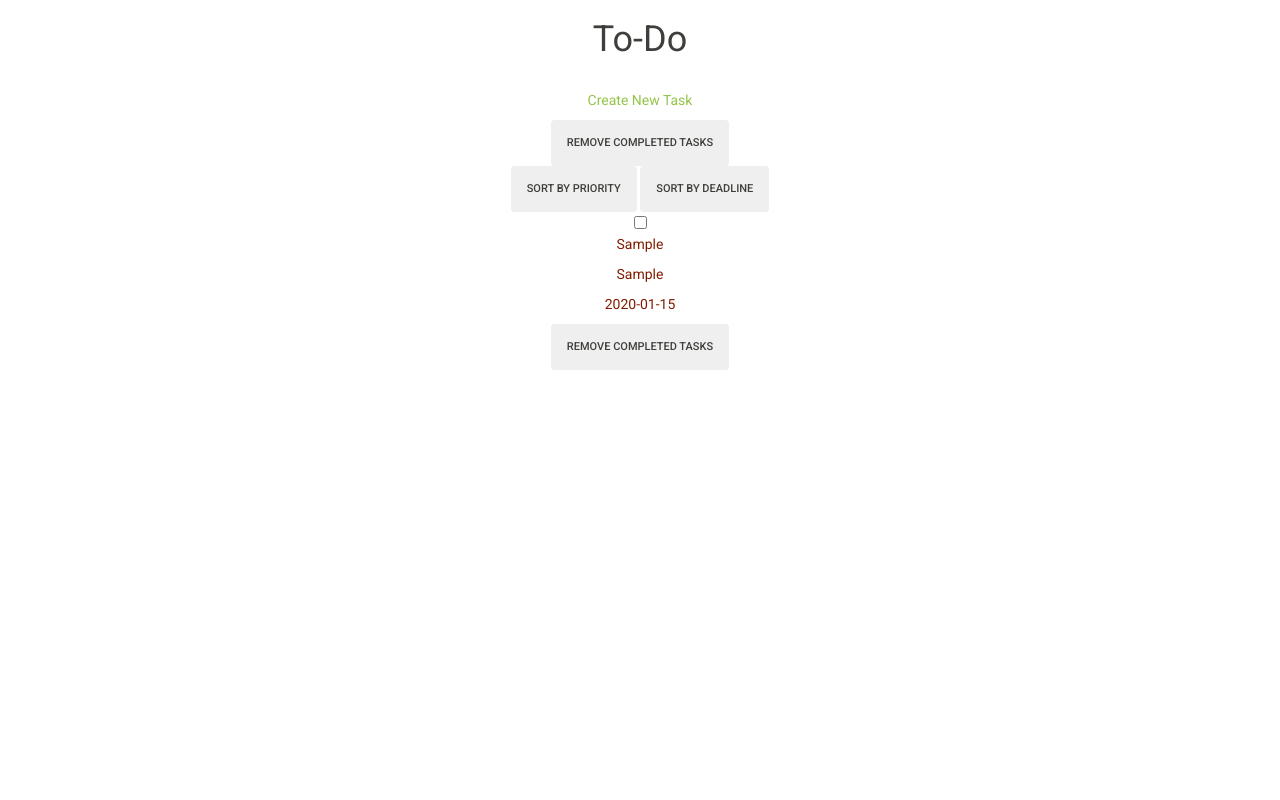
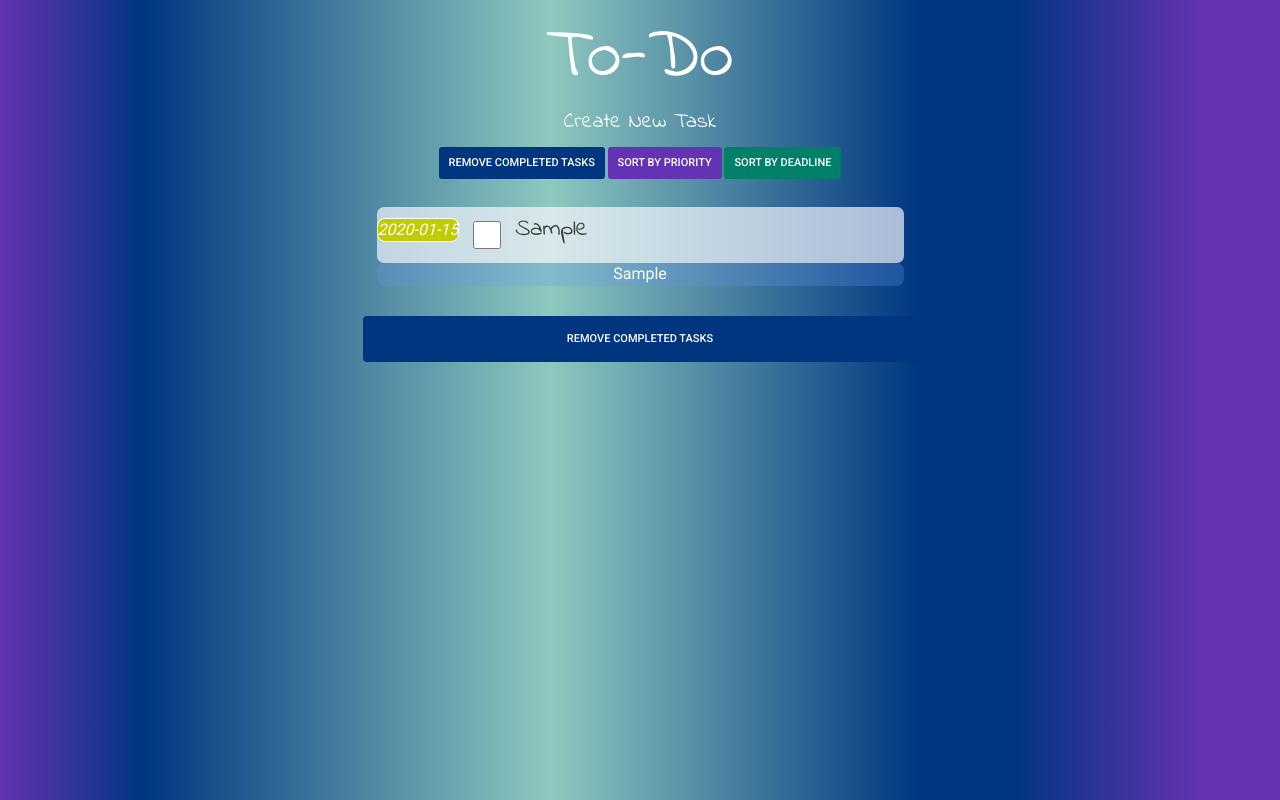
Before and after one commit to ri-ca4/localToDo, a plain HTML site: page index.html in a window 1280 px wide. Both pictures are taken after typing "Sample", "Sample", "2020-01-15" into the empty fields and a click on the input "Add Task". Drawn offline with Linux system fonts and the light colour scheme; files whose address does not match are found by name; a web font is replaced by a local one.

Commit message:
changes to layout, finished style, touch up script, testing

```diff
--- a/CSS/main.css
+++ b/CSS/main.css
@@ -1,19 +1,116 @@
+body {
+    background: rgb(100,51,179);
+    background: linear-gradient(90deg, rgba(100,51,179,1) 0%, rgba(0,53,128,1) 11%, rgba(142,200,190,1) 43%, rgba(0,53,128,1) 72%, rgba(0,53,128,1) 79%, rgba(100,51,179,1) 94%);
+}
+
+h1, .taskItem, #showForm, #paraHide, a {
+    font-family: 'Indie Flower', cursive;
+}
+
+a, label {
+    font-size: 1.5em;
+    color: #ffffff;
+}
+
+h1 {
+    font-size: 5em;
+    color: #ffffff;
+}
+
 .priority1 {
-    color: green;
+    background-color: #808080;
+    color: #ffffff;
 }
 
 .priority2 {
-    color: rgb(128, 128, 0);
+    background-color: #008b8b;
+    color: #ffffff;
 }
 
 .priority3 {
-    color: rgb(217, 231, 15);
+    background-color: #bfcd00;
+    color: #ffffff;
 }
 
 .priority4 {
-    color: rgb(128, 85, 0);
+    background-color: #ff6200;
+    color:#ffffff;
 }
 
 .priority5 {
-    color: rgb(128, 28, 0);
+    background-color: #801c00;
+    color: #ffffff;
 }
+
+.btn-del {
+    background-color: #003580;
+    color: #ffffff;
+}
+
+.btn-prior {
+    background-color: #6433b3;
+    color: #ffffff;
+}
+
+.btn-time {
+    background-color: #008069;
+    color: #ffffff;
+}
+
+.btn-clear {
+    background-color: #2a3b53;
+    color: #ffffff;
+}
+
+.btn-add {
+    background-color: #003580;
+    color: #ffffff;
+}
+
+#toDoData:first-child {
+    margin-top: 1em;
+}
+
+.itemDiv {
+    width: 100%;
+    padding: 1em;
+    border-radius: .5em;
+}
+
+.taskDiv {
+    display: flex;
+    width: 100%;
+    border-radius: .5em;
+    align-items: center;
+    justify-content: baseline;
+    background-color:#f8f8ffae
+}
+
+.deadline {
+    border: 1px solid;
+    border-radius: .5em;
+    font-style:italic;
+    font-size: medium;
+}
+
+input[type="checkbox"] {
+    margin: 1em;
+    width: 2em;
+    height: 2em;
+    border: 0.15em solid #000000;
+    border-radius: 0.15em;
+  }
+
+.taskItem {
+    font-size: x-large;
+}
+
+.descriptionDiv {
+    font-size: medium;
+    width: 100%;
+    border-radius: .5em;
+    text-align: center;
+    margin-bottom: 1em;
+    background-color: #6494ed46;
+    color:#ffffff;
+}
--- a/index.html
+++ b/index.html
@@ -12,6 +12,9 @@
         <meta name="viewport" content="width=device-width, initial-scale=1">
         <link rel="stylesheet" href="C:\Users\justm\Desktop\cbc14\localToDo\CSS\bootstrap.min.css">
         <link rel="stylesheet" href="C:\Users\justm\Desktop\cbc14\localToDo\CSS\main.css">
+        <link rel="preconnect" href="https://fonts.googleapis.com">
+        <link rel="preconnect" href="https://fonts.gstatic.com" crossorigin>
+        <link href="https://fonts.googleapis.com/css2?family=Indie+Flower&family=Wallpoet&display=swap" rel="stylesheet">
     </head>
     <body onload="main();">
         <!--[if lt IE 7]>
@@ -38,7 +41,7 @@
                                         <select id="priority" class="form-control" name="priority">
                                             <option name="priority" value="5">Urgent</option>
                                             <option name="priority" value="4">High</option>
-                                            <option name="priority" value="3">Normal</option>
+                                            <option name="priority" value="3" selected>Normal</option>
                                             <option name="priority" value="2">Low</option>
                                             <option name="priority" value="1">None</option>
                                         </select>
@@ -49,8 +52,8 @@
                                     </div>
                                 </div>  <!--end row -->
                                 <div class="form-group">
-                                    <input id="submitTask" class="btn btn-primary" type="submit" value="Add Task">
-                                    <input id="clearForm" class="btn" type="reset" value="Clear Form">
+                                    <input id="submitTask" class="btn btn-add" type="submit" value="Add Task">
+                                    <input id="clearForm" class="btn btn-clear" type="reset" value="Clear Form">
                                 </div>
                         </form>
                     </div>
@@ -62,17 +65,16 @@
                     <div class="row">
                         <div class="col-sm-3"></div>
                         <div class="col-sm-6">
-                            <h2></h2>
                             <p><a href="#" id="showForm">Create New Task</a></p>
-                            <div>
-                                <button id="removeTasks" class="btn" onclick="removeCompleted()">Remove Completed Tasks</button><br>
-                                <button id="sortPriority" class="btn">Sort by Priority</button>
-                                <button id="sortDate" class="btn">Sort by Deadline</button>
+                            <div class="row nav">
+                                <button id="removeTasks" class="btn btn-sm btn-del" onclick="removeCompleted()">Remove Completed Tasks</button>
+                                <button id="sortPriority" class="btn btn-sm btn-prior">Sort by Priority</button>
+                                <button id="sortDate" class="btn btn-sm btn-time">Sort by Deadline</button>
                             </div>
                             <div>
-                                <div id="toDoData"></div>
+                                <div id="toDoData" class="d-flex"></div>
                                 <div>
-                                    <button id="removeTasks" class="btn" onclick="removeCompleted()">Remove Completed Tasks</button>
+                                    <button id="removeTasks" class="btn btn-block btn-del" onclick="removeCompleted()">Remove Completed Tasks</button>
                                 </div>
                             </div>
                         </div>
--- a/javascript/main.js
+++ b/javascript/main.js
@@ -2,7 +2,7 @@
 
 /*
     Author: Riley Eyrich
-    Date: 4/02/2022
+    Date: 4/11/2022
     Title: To Do w/ Local Storage
 */
 
@@ -24,7 +24,7 @@ function storageAvailable() {//function to test local storage
 function main() { //function to get tasks from todo
     if (storageAvailable() === true) { //check if local storage is available
         if (localStorage.getItem(storageKey) === null) { //if there is local storage but no todo data
-////////////alert('Welcome! This To-Do uses the local storage on your browser which means that you can keep coming back without worrying about losing your progress (no log in needed!). This also means that all of your data can be accessed offline. Go ahead and add a task to give it a try!');
+            alert('Welcome! This To-Do uses the local storage on your browser which means that you can keep coming back without worrying about losing your progress (no log in needed!). This also means that all of your data can be accessed offline. Go ahead and add a task to give it a try!');
             document.getElementById('paraHide').hidden = true;
             document.getElementById('newTaskForm').hidden = false;
             document.getElementById('toDoArea').hidden = true;
@@ -78,11 +78,11 @@ function displayList() { //function to display data
                 var priorityLevel = myArray[i].priority;
                 var removalIndex = i;
                 //create string to be innerhtml of tododata and append
-                var string = `<span class="priority${priorityLevel}">`
+                var string = `<div class="itemDiv"><div class="taskDiv">`
+                +`<p class="deadline priority${priorityLevel}">${deadline}</p>`
                 +`<input type="checkbox" class="removeTask" value="${removalIndex}">`
-                +`<p class="taskItem">${taskName}</p>`
-                +`<p id="taskDescrip">${descrip}</p>`
-                +`<p class=deadline>${deadline}</p></span>`;
+                +`<p class="taskItem">${taskName}</p></div>`
+                +`<div class="descriptionDiv"><p class="taskDescrip">${descrip}</p></div></div>`;
                 myString += string;
                 document.getElementById('toDoData').innerHTML = myString;
             };
@@ -138,7 +138,7 @@ hideForm.addEventListener('click', function(){
 var sortP = document.getElementById('sortPriority');
 sortP.addEventListener('click', function(){
     myArray.sort(function(a, b) {
-        return a.priority - b.priority;
+        return b.priority - a.priority;
       });
     localStorage.setItem(storageKey, JSON.stringify(myArray));
     displayList();
```
